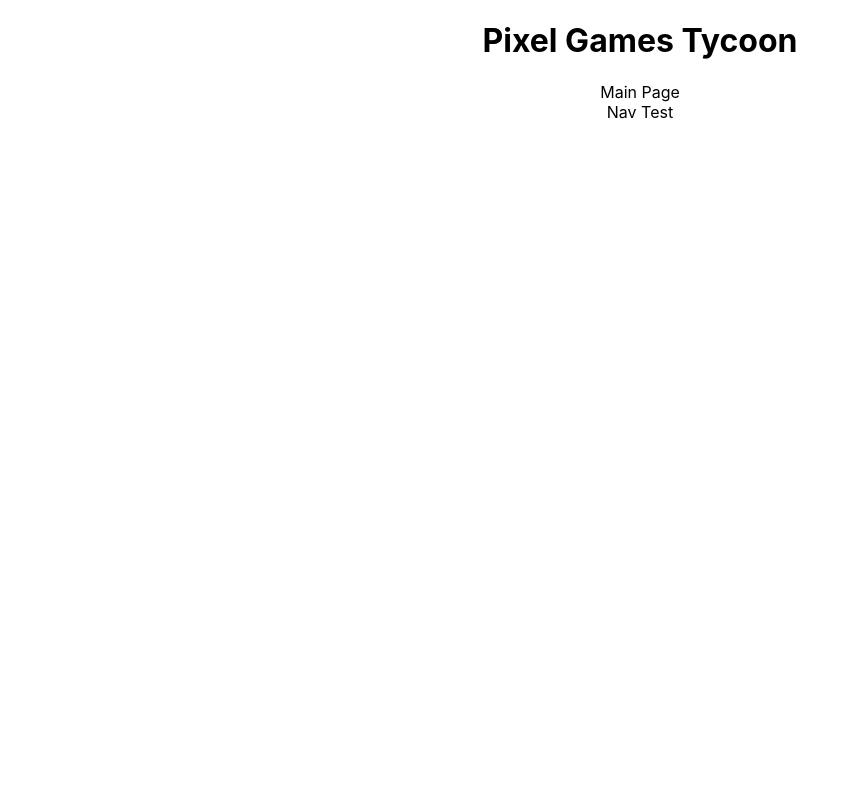
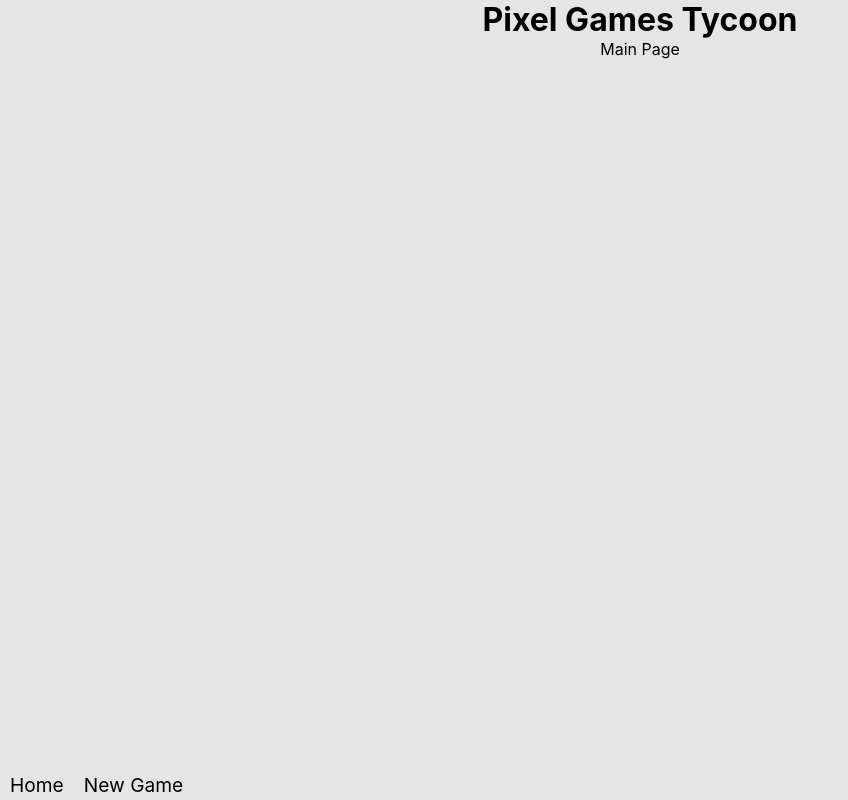
Before and after one commit to adunham95/pixelgametycoon, a React (Create React App) app: page / in a window 1280 px wide. Shown: the whole page, without its empty margins (0-848 px from the left). Built offline with nearby package versions, Linux system fonts and the light colour scheme.

Commit message:
Updated styles for header and nav

```diff
--- a/src/App.scss
+++ b/src/App.scss
@@ -1,5 +1,45 @@
+$headerHeight: 80px;
+body{
+  --primary: #245be9;
+  --primaryDark: #173582;
+  --secondary: #22ff98;
+  --secondaryDark: #179356;
+  --background: #e6e5e5;
+  --surface: #787878;
+  --error: #b00020;
+  --text-onPrimary:#fff;
+  --text-onSecondary: rgba(0, 0, 0, 0.95);
+  --text-onBackground: #000;
+  --text-onSurface: #fdfdfd;
+  --text-onError: #fff;
+  --onHover: rgb(82, 82, 82);
+}
+
+
+.dark-theme{
+  --primary: #245be9;
+  --primaryDark: #173582;
+  --secondary: #22ff98;
+  --secondaryDark: #179356;
+  --background: #313131;
+  --surface: #787878;
+  --error: #b00020;
+  --text-onPrimary:#fff;
+  --text-onSecondary: rgba(0, 0, 0, 0.95);
+  --text-onBackground: #fff;
+  --text-onSurface: #fdfdfd;
+  --text-onError: #fff;
+  --onHover: rgb(231, 231, 231);
+}
+
+@import "./styles/nav";
+@import "./styles/header";
+
 .App {
   text-align: center;
+  background: var(--background);
+  color: var(--text-onBackground);
+  min-height: 100vh;
 }
 
 .App-logo {
--- a/src/components/Header.js
+++ b/src/components/Header.js
@@ -2,7 +2,7 @@ import React from 'react';
 
 function App() {
   return (
-    <header>
+    <header className="header">
       <h1>Pixel Games Tycoon</h1>
     </header>
   );
--- a/src/components/Nav.js
+++ b/src/components/Nav.js
@@ -1,9 +1,13 @@
 import React from 'react';
+import { Link } from 'react-router-dom';
 
 function Nav() {
   return (
-    <nav>
-        <div>Nav Test</div>
+    <nav className="nav">
+        <ul>
+          <li><Link to="/">Home</Link></li>
+          <li><Link to="/newgame">New Game</Link></li>
+        </ul>
     </nav>
   );
 }
--- /dev/null
+++ b/src/styles/_header.scss
@@ -0,0 +1,5 @@
+.header{
+    h1{
+        margin: 0;
+    }
+}
--- /dev/null
+++ b/src/styles/_nav.scss
@@ -0,0 +1,21 @@
+.nav{
+    position: fixed;
+    bottom: 0;
+    width: 100%;
+    ul{
+        display: flex;
+        list-style: none;
+        margin: 0;
+        padding: 0;
+        background: var(--background);
+    }
+    li{
+        padding: 5px 10px;
+        line-height: 1em;
+        font-size: 1.2rem;
+        a{
+            color: var(--text-onBackground);
+            text-decoration: none;
+        }
+    }
+}
```
